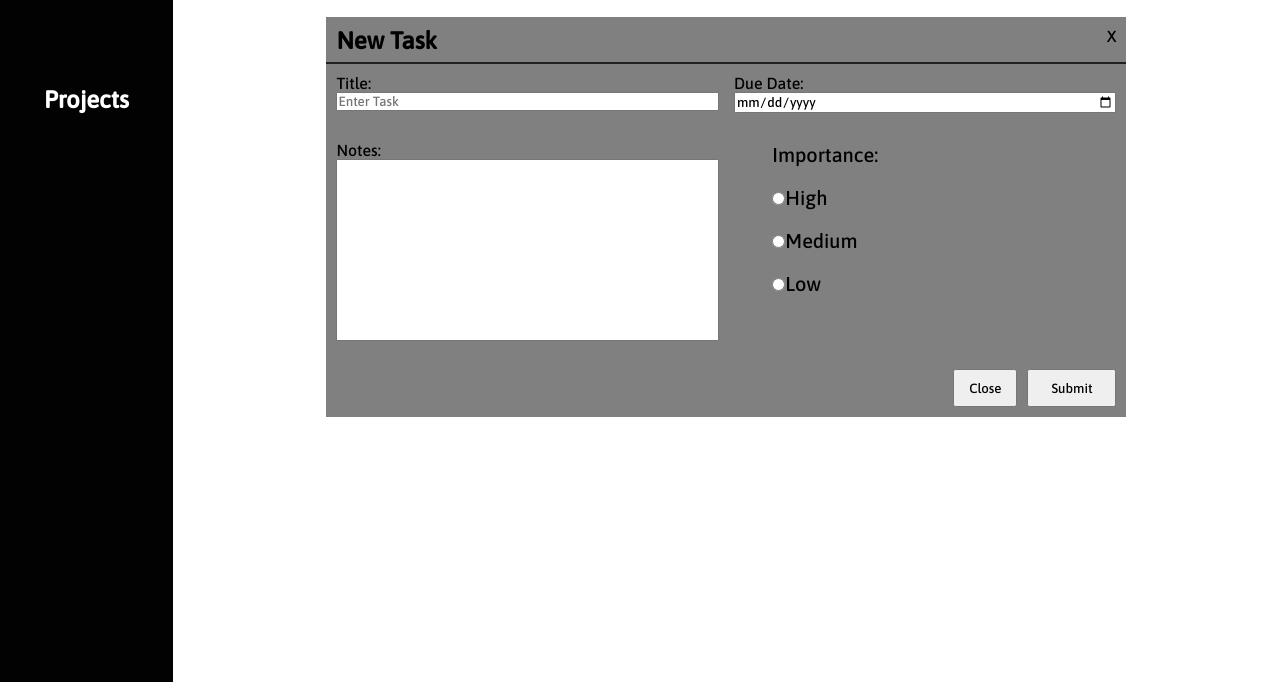
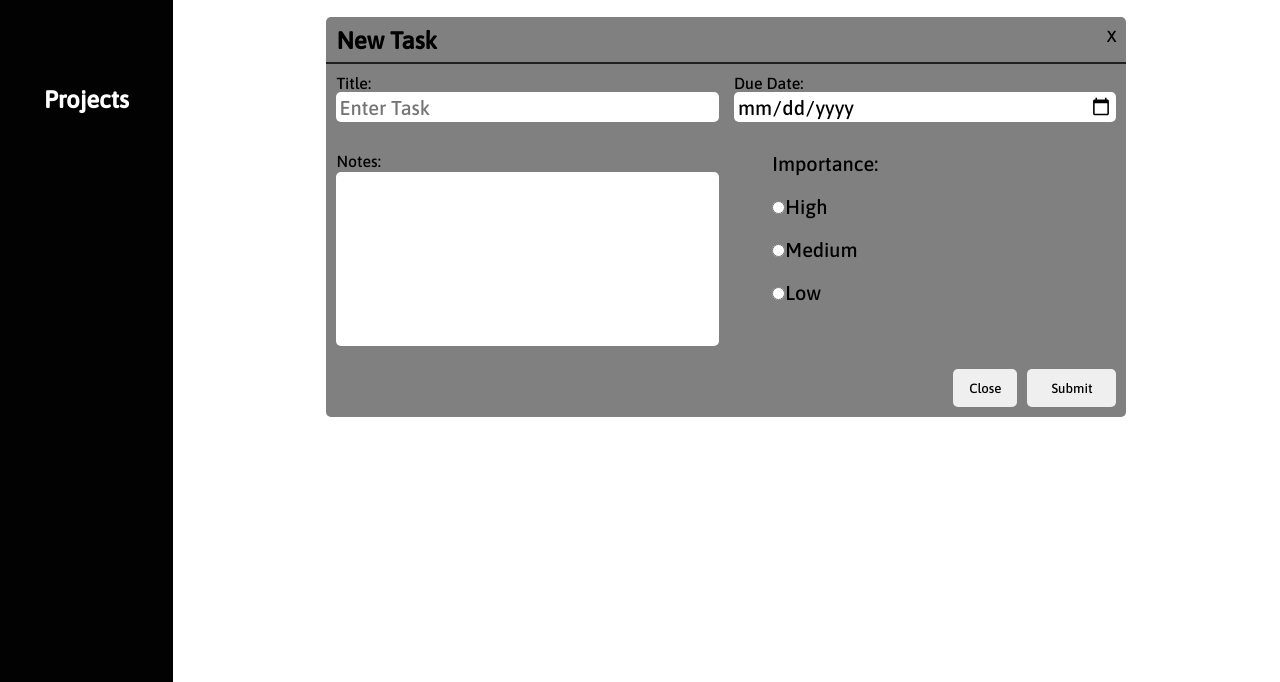
Before and after one commit to HBishop123/Todo-List, a website built with webpack: page dist/index.html in a window 1280 px wide. Shown: the part 218-900 px from the top of the page. Built offline with nearby package versions, Linux system fonts and the light colour scheme.

Commit message:
more styling for task form

```diff
--- a/dist/index.html
+++ b/dist/index.html
@@ -45,8 +45,8 @@
                 placeholder="Enter Task"
                 required
               />
-              <p>Notes:</p>
-              <textarea name="notes" rows="12" id="notes"></textarea>
+              <p id="note-text">Notes:</p>
+              <textarea name="notes" rows="8" id="notes"></textarea>
             </div>
             <div class="second-layer-right">
               <p>Due Date:</p>
--- a/dist/styles.css
+++ b/dist/styles.css
@@ -77,6 +77,7 @@ form {
   flex-direction: column;
   font-size: 16px;
   font-family: "Asap", sans-serif;
+  border-radius: 5px;
   /* display: none; */
 }
 
@@ -103,10 +104,23 @@ form {
 
 .second-layer-left > input {
   margin-bottom: 30px;
+  height: 30px;
+  font-size: 20px;
+  border-radius: 5px;
+  border: none;
+  padding: 3px;
+}
+
+#note-text {
+  margin-bottom: 2px;
 }
 
 textarea {
   resize: none;
+  font-size: 18px;
+  border-radius: 5px;
+  border: none;
+  padding: 3px;
 }
 
 .second-layer-right {
@@ -117,6 +131,11 @@ textarea {
 
 .second-layer-right > input {
   margin-bottom: 30px;
+  height: 30px;
+  font-size: 20px;
+  border-radius: 5px;
+  border: none;
+  padding: 3px;
 }
 
 .box-container {
@@ -148,6 +167,8 @@ textarea {
 #cancel,
 #submit {
   height: 38px;
+  border-radius: 5px;
+  border: none;
 }
 
 #cancel {
```
